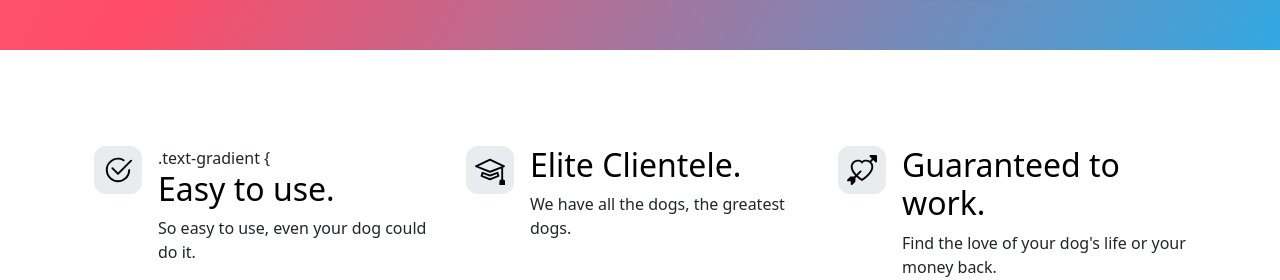
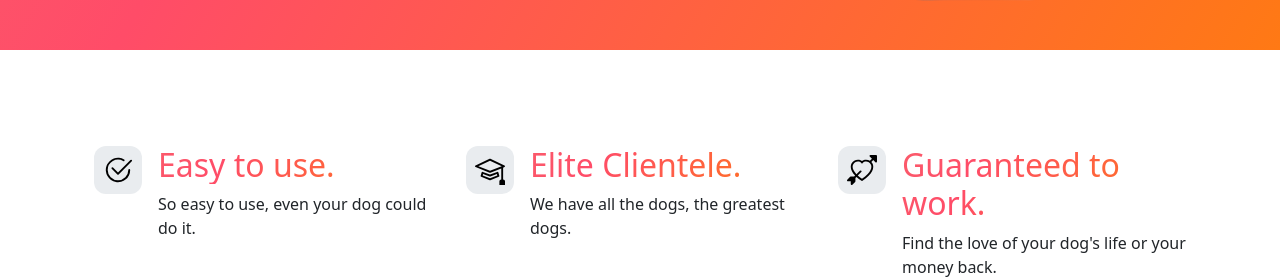
Before and after one commit to LEANJHON/Project-Tindog, a plain HTML site: page index.html in a window 1280 px wide. Shown: the part 520-800 px from the top of the page. Drawn offline with nearby package versions, Linux system fonts and the light colour scheme.

Commit message:
Add files via upload

```diff
--- a/css/style.css
+++ b/css/style.css
@@ -1,7 +1,8 @@
 .gradient-background {
-  background: linear-gradient(300deg, #00bfff, #ff4c68, #ef8172);
+  background: linear-gradient(300deg, #ff8400, #ff4c68, #ef8172);
   background-size: 180% 180%;
   animation: gradient-animation 18s ease infinite;
+
 }
 
 @keyframes gradient-animation {
@@ -26,6 +27,13 @@
   height: 100px;
   border-radius: 50%;
 }
-.img {
-  margi
+
+.text-gradient {
+  background: linear-gradient(300deg, #ff8400, #ff4c68, #ef8172);
+  background-size: 180% 180%;
+  animation: gradient-animation 18s ease infinite;
+  -webkit-background-clip: text;
+  background-clip: text;
+  color: transparent; /* Set the text color to transparent */
+
 }
--- a/index.html
+++ b/index.html
@@ -90,8 +90,7 @@
               </svg>
             </div>
             <div>
-              .text-gradient {
-              <h3 class="fs-2 text-body-emphasis">Easy to use.</h3>
+              <h3 class="fs-2 text-gradient">Easy to use.</h3>
               <p>So easy to use, even your dog could do it.</p>
             </div>
           </div>
@@ -117,7 +116,7 @@
               </svg>
             </div>
             <div>
-              <h3 class="fs-2 text-body-emphasis">Elite Clientele.</h3>
+              <h3 class="fs-2 text-gradient">Elite Clientele.</h3>
               <p>We have all the dogs, the greatest dogs.</p>
             </div>
           </div>
@@ -140,7 +139,7 @@
               </svg>
             </div>
             <div>
-              <h3 class="fs-2 text-body-emphasis">Guaranteed to work.</h3>
+              <h3 class="fs-2 text-gradient">Guaranteed to work.</h3>
               <p>Find the love of your dog's life or your money back.</p>
             </div>
           </div>
```
